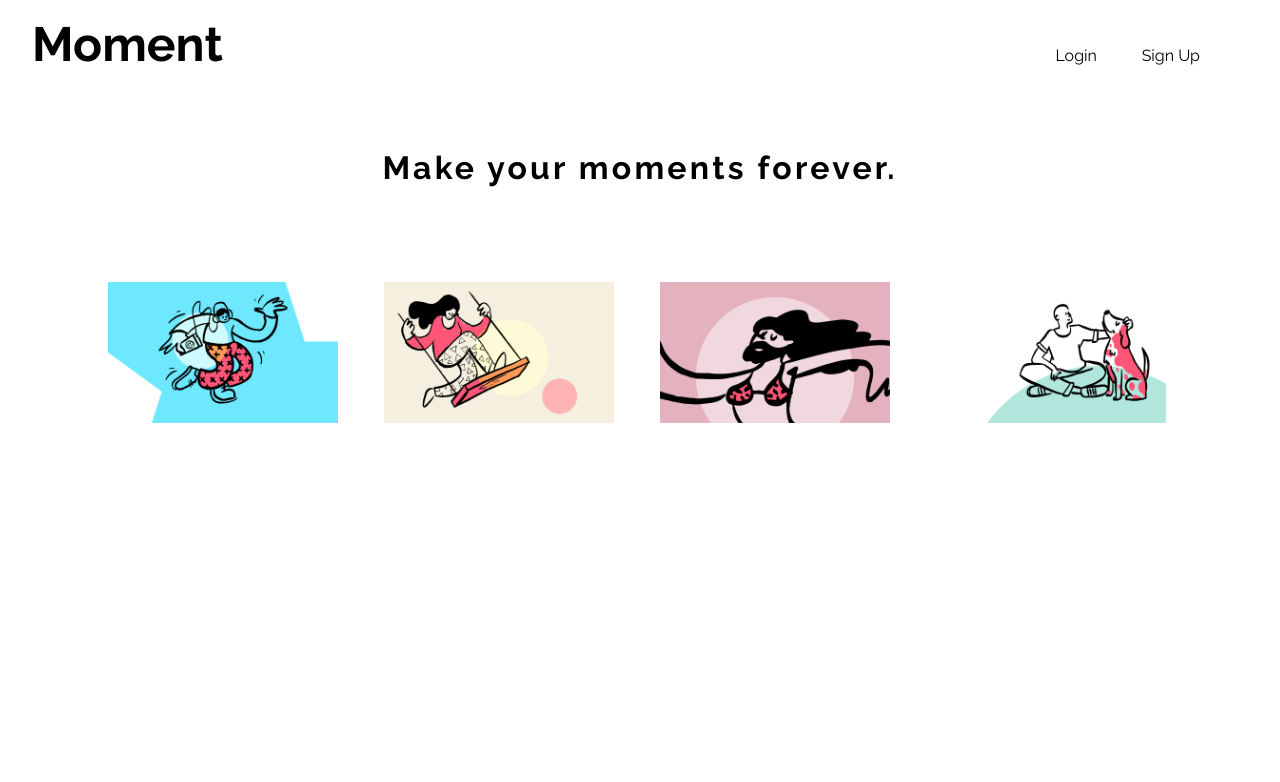
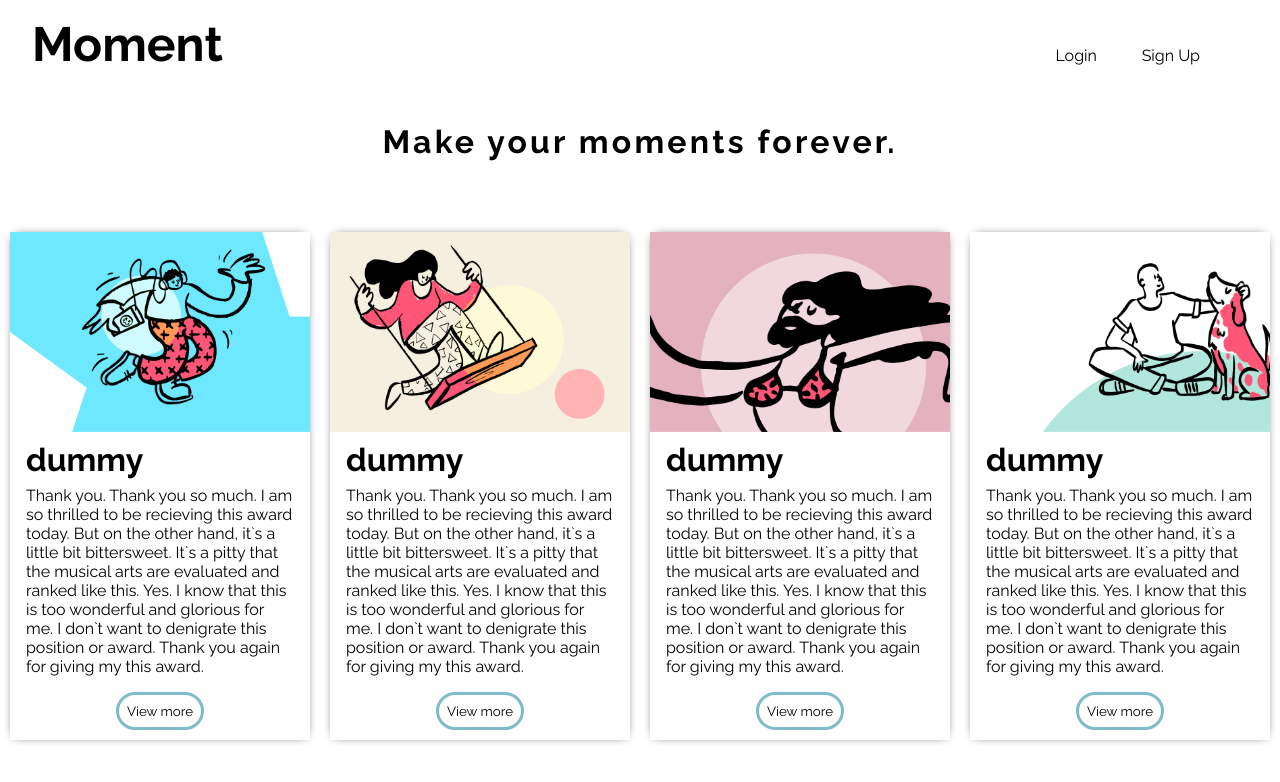
Before and after one commit to codestates/Moment, a React (Create React App) app in the folder client/: page /main in a window 1280 px wide. Shown: the top 782 px of the page. Built offline with nearby package versions, Linux system fonts and the light colour scheme.

Commit message:
[client] Add: Recent card component

```diff
--- a/client/src/App.js
+++ b/client/src/App.js
@@ -9,6 +9,7 @@ import Log from './components/log/Log';
 import Mypage from './components/mypage/Mypage';
 import MypageDetail from './components/mypage/MypageDetail';
 import MainPage from '../src/components/main-page/mainpage';
+import Footer from '../src/components/footer/footer';
 
 function App() {
 	return (
--- a/client/src/components/footer/footer.js
+++ b/client/src/components/footer/footer.js
@@ -0,0 +1,7 @@
+import React from 'react';
+
+import './footer.css';
+
+export default function Footer() {
+	return <div>나는 푸터</div>;
+}
--- a/client/src/components/main-page/mainpage.css
+++ b/client/src/components/main-page/mainpage.css
@@ -8,16 +8,15 @@
 	position: absolute;
 	letter-spacing: 0.2rem;
 	left: 50%;
-	margin-top: 6%;
+	margin-top: 4%;
 	transform: translate(-50%);
 }
 
 .mainpage-recent-container {
 	/* border: 1px solid black; */
-	width: 80rem;
-	height: 40rem;
+
 	margin: 0 auto;
-	margin-top: 180px;
+	margin-top: 150px;
 
 	display: flex;
 	justify-content: center;
--- a/client/src/components/main-page/mainpage.js
+++ b/client/src/components/main-page/mainpage.js
@@ -1,18 +1,18 @@
+import axios from 'axios';
 import React, { useState, useEffect } from 'react';
-import axios from 'axios';
+import RecentCard from '../recent-card/recent';
 
 import './mainpage.css';
 
-import image1 from '../../static/images/composition-10.png';
-import image2 from '../../static/images/composition-11.png';
-import image3 from '../../static/images/composition-21.png';
-import image4 from '../../static/images/composition-22.png';
+export default function MainPage() {
+	const [title, setTitle] = useState('dummy');
+	const [body, setBody] = useState(
+		'Thank you. Thank you so much. I am so thrilled to be recieving this award today. But on the other hand, it`s a little bit bittersweet. It`s a pitty that the musical arts are evaluated and ranked like this. Yes. I know that this is too wonderful and glorious for me. I don`t want to denigrate this position or award. Thank you again for giving my this award.',
+	);
 
-export default function MainPage() {
-	// const [recent, setRecent] = useState('');
 	// useEffect(() => {
-	// 	axios.get(`https://api.m0ment.be/log/recent/page/${num}`).then(res => console.log(res));
-	// }, []);
+	// 	axios.get(`https://api.m0ment.be/log/recent/page/${num}`);
+	// });
 
 	return (
 		<>
@@ -20,21 +20,7 @@ export default function MainPage() {
 				<h1 className="mainpage-title">Make your moments forever.</h1>
 			</div>
 			<div className="mainpage-recent-container">
-				<div className="mainpage-recent-item">
-					<img src={image1} className="mainpage-recent-image" />
-				</div>
-
-				<div className="mainpage-recent-item">
-					<img src={image2} className="mainpage-recent-image" />
-				</div>
-
-				<div className="mainpage-recent-item">
-					<img src={image3} className="mainpage-recent-image" />
-				</div>
-
-				<div className="mainpage-recent-item">
-					<img src={image4} className="mainpage-recent-image" />
-				</div>
+				<RecentCard title={title} body={body} />
 			</div>
 		</>
 	);
--- a/client/src/components/recent-card/recent.css
+++ b/client/src/components/recent-card/recent.css
@@ -0,0 +1,58 @@
+.contains {
+	display: flex;
+	flex-direction: row;
+}
+
+.recent-container {
+	width: 300px;
+	overflow: hidden;
+	box-shadow: 0px 0px 10px -5px;
+	transition: 0.2s;
+	animation: ease-in-out;
+	margin: 10px;
+}
+
+.recent-container:hover {
+	transform: scale(1.01);
+	box-shadow: 0px 0px 10px -4px;
+}
+
+.recent-image-container img {
+	overflow: hidden;
+	height: 200px;
+}
+
+.recent-card-container {
+	margin: 1rem;
+	margin-top: 0.3rem;
+}
+
+h3,
+p {
+	margin: 0;
+	padding: 0;
+}
+
+.recent-title {
+	margin-bottom: 0.5rem;
+}
+
+.recent-btn-container {
+	display: flex;
+	justify-content: center;
+}
+
+.recent-btn {
+	padding: 0.5rem;
+	background-color: white;
+	border: 3px solid #7fbbca;
+	border-radius: 20px;
+	text-align: center;
+	margin-bottom: 10px;
+	transition: 0.4s;
+	animation: ease-in-out;
+}
+
+.recent-btn:hover {
+	border: 3px solid #2d3d8b;
+}
--- a/client/src/components/recent-card/recent.js
+++ b/client/src/components/recent-card/recent.js
@@ -3,13 +3,88 @@ import PropTypes from 'prop-types';
 
 import './recent.css';
 
-const RecentCard = imageUrl => {
-	console.log(imageUrl.imageUrl);
-	return <img src={imageUrl.imageUrl} />;
+const RecentCard = ({ title, body }) => {
+	return (
+		<div className="contains">
+			<div className="recent-container">
+				<div className="recent-image-container">
+					<img src={require('../../static/images/composition-10.png').default} />
+				</div>
+				<div className="recent-card-container">
+					<div className="recent-title">
+						<h1>{title}</h1>
+					</div>
+					<div className="recent-body">
+						<p>{body}</p>
+					</div>
+				</div>
+				<div className="recent-btn-container">
+					<button className="recent-btn">
+						<a>View more</a>
+					</button>
+				</div>
+			</div>
+			<div className="recent-container">
+				<div className="recent-image-container">
+					<img src={require('../../static/images/composition-11.png').default} />
+				</div>
+				<div className="recent-card-container">
+					<div className="recent-title">
+						<h1>{title}</h1>
+					</div>
+					<div className="recent-body">
+						<p>{body}</p>
+					</div>
+				</div>
+				<div className="recent-btn-container">
+					<button className="recent-btn">
+						<a>View more</a>
+					</button>
+				</div>
+			</div>
+			<div className="recent-container">
+				<div className="recent-image-container">
+					<img src={require('../../static/images/composition-21.png').default} />
+				</div>
+				<div className="recent-card-container">
+					<div className="recent-title">
+						<h1>{title}</h1>
+					</div>
+					<div className="recent-body">
+						<p>{body}</p>
+					</div>
+				</div>
+				<div className="recent-btn-container">
+					<button className="recent-btn">
+						<a>View more</a>
+					</button>
+				</div>
+			</div>
+			<div className="recent-container">
+				<div className="recent-image-container">
+					<img src={require('../../static/images/composition-22.png').default} />
+				</div>
+				<div className="recent-card-container">
+					<div className="recent-title">
+						<h1>{title}</h1>
+					</div>
+					<div className="recent-body">
+						<p>{body}</p>
+					</div>
+				</div>
+				<div className="recent-btn-container">
+					<button className="recent-btn">
+						<a>View more</a>
+					</button>
+				</div>
+			</div>
+		</div>
+	);
 };
 
-RecentCard.PropTypes = {
-	imageUrl: PropTypes.any,
+RecentCard.propTypes = {
+	title: PropTypes.any,
+	body: PropTypes.any,
 };
 
 export default RecentCard;
--- a/client/src/components/start-page/startpage.css
+++ b/client/src/components/start-page/startpage.css
@@ -1,5 +1,5 @@
 .startpage-logo {
-	width: 28rem;
+	width: 25rem;
 	animation: moveInBottom ease-out 0.75s;
 	animation-fill-mode: backwards;
 }
```
